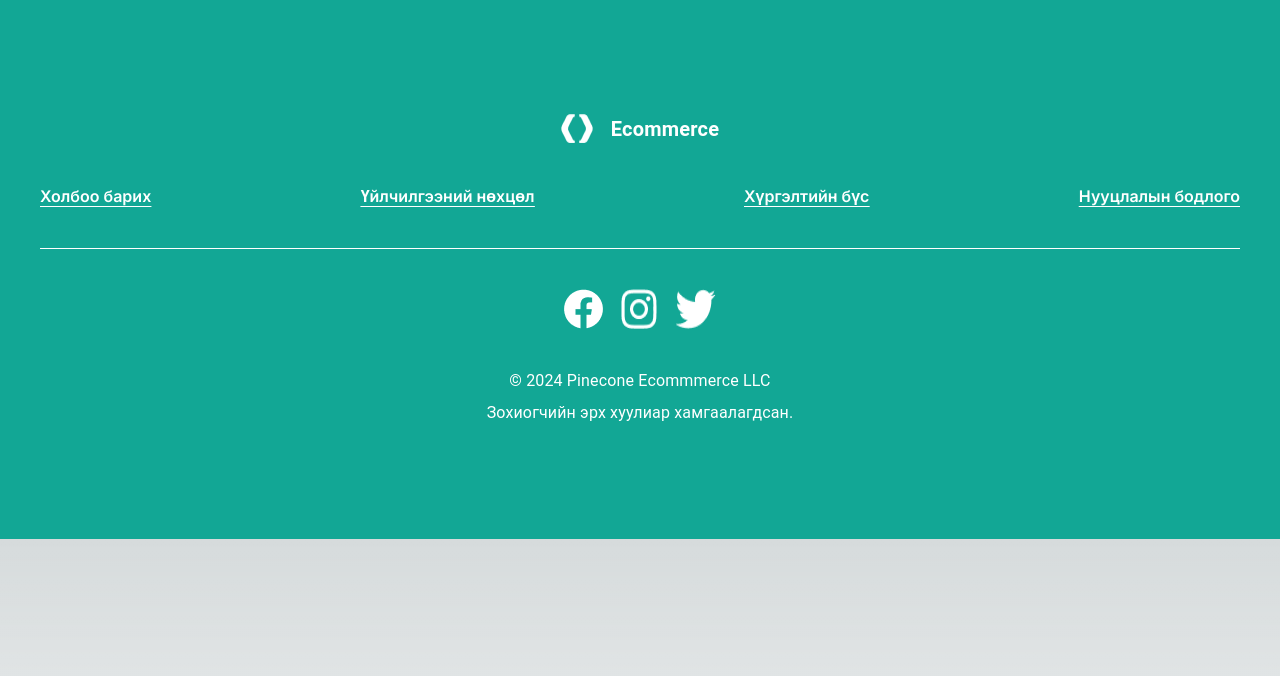
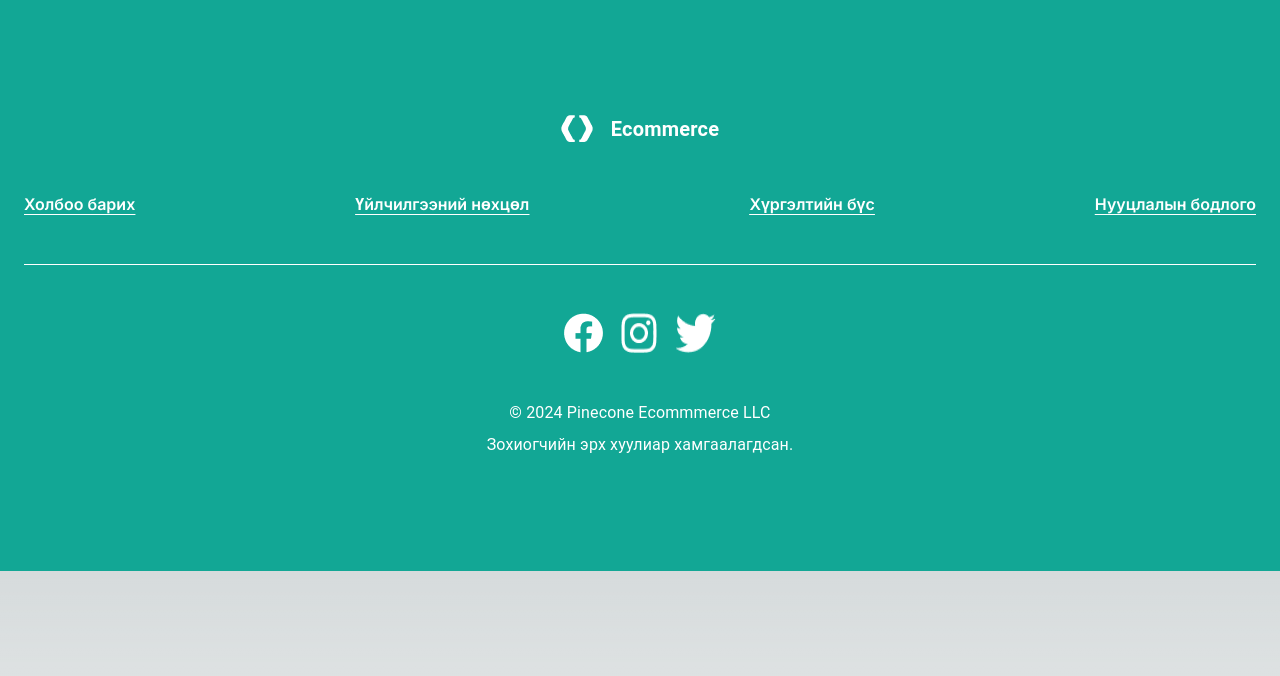
Before and after one commit to Zorurunn/EcommerceZoloo, a Next.js app in the folder frontend/: page / in a window 1280 px wide. Shown: the top 676 px of the page. Built offline with nearby package versions, Linux system fonts and the light colour scheme.

Commit message:
Footer change

```diff
--- a/frontend/src/components/Footer.tsx
+++ b/frontend/src/components/Footer.tsx
@@ -1,6 +1,6 @@
 "use client"
 
-import { Stack, Typography } from "@mui/material";
+import { Container, Stack, Typography } from "@mui/material";
 import { Poppins } from "next/font/google";
 import Link from "next/link"
 import { usePathname } from "next/navigation"
@@ -17,16 +17,21 @@ export function Footer() {
                 py: "114px"
             }}
         >
+            <Container
+                maxWidth="xl"
+            >
                 <Stack
-                gap="40px"
                     sx={{
-                    alignItems: "center"
+                        gap: "48px",
+                        alignItems: "center",
+                        width: "100%"
+
                     }}
                 >
                     <Stack
                         direction="row"
                         justifyContent={"center"}
-                    alignContent="center"
+                        alignItems="center"
                         gap="18px">
                         <img src="/Logo.png" alt="" />
                         <Typography
@@ -41,10 +46,10 @@ export function Footer() {
                     </Stack>
                     <Stack direction="row"
                         alignItems="center"
-                    width="1200px"
                         justifyContent={"space-between"}
                         color={"#fff"}
                         style={{
+                            width: "100%",
                             fontWeight: 590,
                             fontSize: 16,
                             textDecorationLine: "underline",
@@ -70,7 +75,7 @@ export function Footer() {
                         direction="row"
                         justifyContent="center"
                         alignItems="center"
-                    width="1200px"
+                        width={"100%"}
                         borderBottom={1} borderColor="#fff"
                     >
                     </Stack>
@@ -94,6 +99,7 @@ export function Footer() {
 
                     </Stack>
                 </Stack>
+            </Container>
         </Stack>
 
 
```
Also changed, not shown: frontend/src/components/CardFormStep1.tsx (added). Lines whose indentation alone changed are shown as unchanged.
